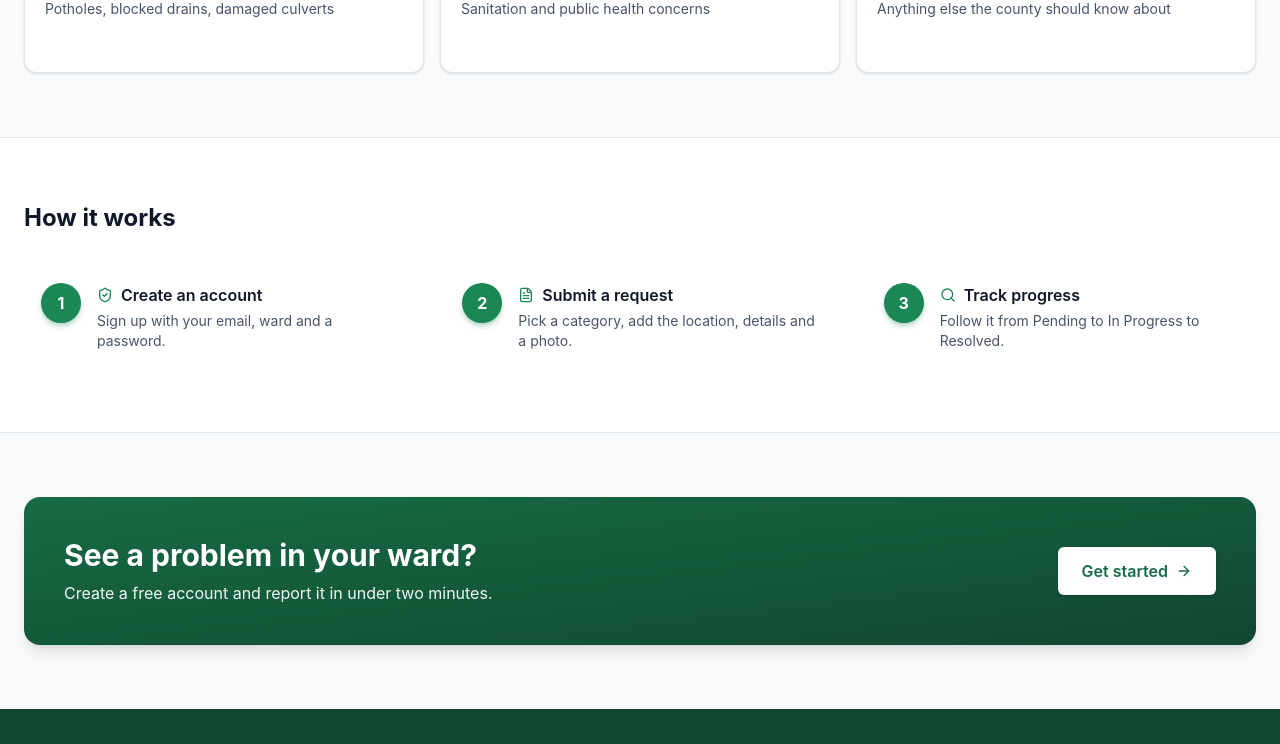
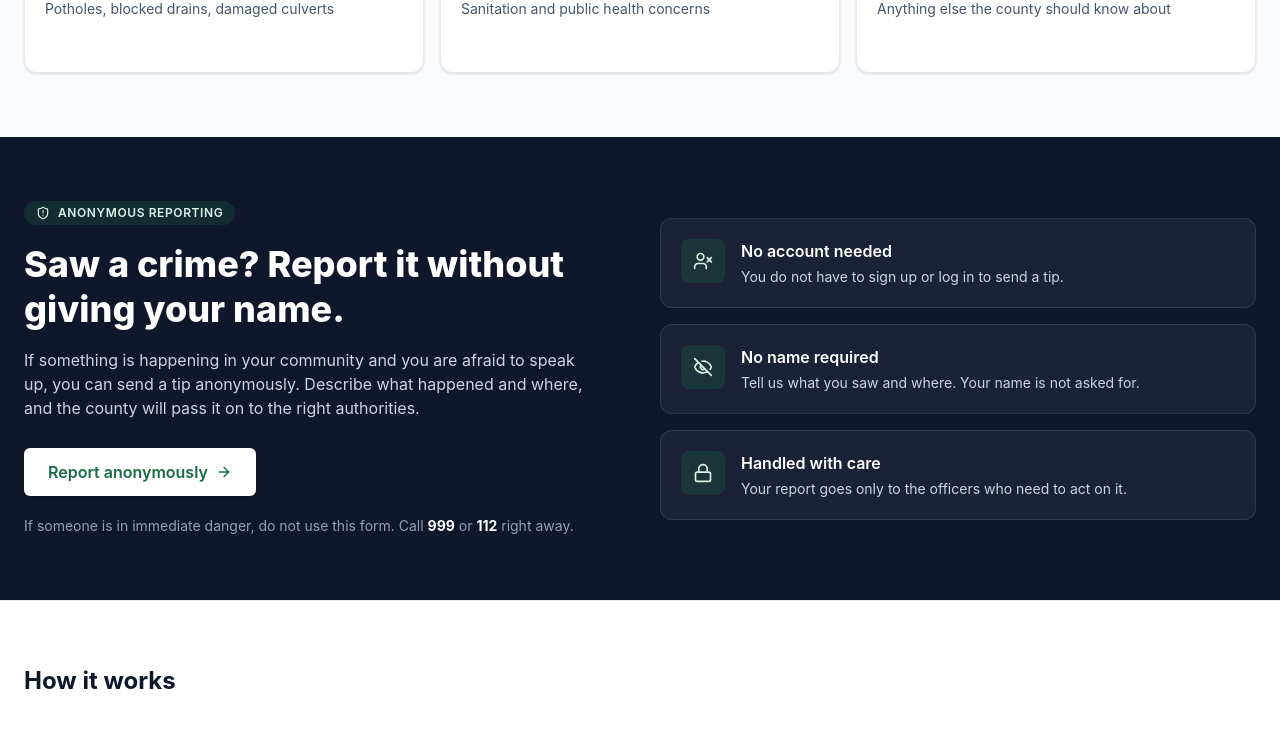
Before and after one commit to limecraftt/huduma-muranga, a React (Vite) app: page / in a window 1280 px wide. Shown: the part 1315-2059 px from the top of the page. Built offline with nearby package versions, Linux system fonts and the light colour scheme; no server answers.

Commit message:
Link landing page anonymous section to /report-crime

```diff
--- a/src/pages/LandingPage.jsx
+++ b/src/pages/LandingPage.jsx
@@ -1,6 +1,6 @@
 import { useEffect, useRef, useState } from 'react'
 import { Link } from 'react-router-dom'
-import { ArrowRight, BellRing, Camera, FileText, Search, ShieldCheck, Zap } from 'lucide-react'
+import { ArrowRight, BellRing, Camera, EyeOff, FileText, Lock, Search, ShieldAlert, ShieldCheck, UserX, Zap } from 'lucide-react'
 import { useAuth } from '../context/auth'
 import { CATEGORIES, SITE } from '../data/constants'
 import { buttonClasses } from '../lib/helpers'
@@ -19,6 +19,16 @@ const HERO_IMAGES = [
 ]
 
 const SLIDE_INTERVAL_MS = 6000
+
+// Route of your anonymous crime report page. Change it to match your router.
+// It must be a PUBLIC route (not wrapped in ProtectedRoute) so nobody has to log in.
+const ANONYMOUS_PATH = '/report-crime'
+
+const ANON_POINTS = [
+  { icon: UserX, title: 'No account needed', text: 'You do not have to sign up or log in to send a tip.' },
+  { icon: EyeOff, title: 'No name required', text: 'Tell us what you saw and where. Your name is not asked for.' },
+  { icon: Lock, title: 'Handled with care', text: 'Your report goes only to the officers who need to act on it.' },
+]
 
 const FEATURES = [
   { icon: Zap, title: 'Report in minutes', text: 'Pick a category, describe the problem and send it. No queues, no paperwork.' },
@@ -204,6 +214,13 @@ export default function LandingPage() {
                 </Link>
               </>
             )}
+            <Link
+              to={ANONYMOUS_PATH}
+              className="group inline-flex items-center justify-center gap-2 rounded-md bg-black/25 px-5 py-3 text-base font-semibold text-white backdrop-blur-sm transition hover:bg-black/40"
+            >
+              <ShieldAlert className="h-4 w-4 transition-transform duration-300 group-hover:scale-125" aria-hidden="true" />
+              Report a crime anonymously
+            </Link>
           </div>
         </Reveal>
       </HeroSlideshow>
@@ -250,6 +267,50 @@ export default function LandingPage() {
               </Link>
             </Reveal>
           ))}
+        </div>
+      </section>
+
+      {/* Anonymous crime reporting */}
+      <section className="bg-slate-900">
+        <div className="mx-auto grid max-w-7xl items-center gap-10 px-4 py-16 sm:px-6 lg:grid-cols-2">
+          <Reveal>
+            <span className="inline-flex items-center gap-2 rounded-full bg-brand-600/20 px-3 py-1 text-xs font-semibold uppercase tracking-wider text-brand-100">
+              <ShieldAlert className="h-3.5 w-3.5" aria-hidden="true" /> Anonymous reporting
+            </span>
+            <h2 className="mt-4 text-3xl font-extrabold leading-tight text-white sm:text-4xl">
+              Saw a crime? Report it without giving your name.
+            </h2>
+            <p className="mt-4 max-w-xl text-slate-300">
+              If something is happening in your community and you are afraid to speak up, you can send a tip anonymously.
+              Describe what happened and where, and the county will pass it on to the right authorities.
+            </p>
+            <div className="mt-7 flex flex-wrap items-center gap-4">
+              <Link to={ANONYMOUS_PATH} className={`group ${buttonClasses({ variant: 'light', size: 'lg' })}`}>
+                Report anonymously
+                <ArrowRight className="h-4 w-4 transition-transform duration-300 group-hover:translate-x-1" aria-hidden="true" />
+              </Link>
+            </div>
+            <p className="mt-5 max-w-xl text-sm text-slate-400">
+              If someone is in immediate danger, do not use this form. Call <strong className="text-white">999</strong> or{' '}
+              <strong className="text-white">112</strong> right away.
+            </p>
+          </Reveal>
+
+          <div className="grid gap-4">
+            {ANON_POINTS.map((a, i) => (
+              <Reveal key={a.title} delay={i * 120}>
+                <div className="group flex gap-4 rounded-xl border border-white/10 bg-white/5 p-5 transition-all duration-300 hover:-translate-y-1 hover:border-brand-400/60 hover:bg-white/10 motion-reduce:transform-none">
+                  <span className="flex h-11 w-11 shrink-0 items-center justify-center rounded-lg bg-brand-600/20 text-brand-100 transition-all duration-300 group-hover:scale-110 group-hover:bg-brand-600 group-hover:text-white">
+                    <a.icon className="h-5 w-5" aria-hidden="true" />
+                  </span>
+                  <div>
+                    <h3 className="font-semibold text-white">{a.title}</h3>
+                    <p className="mt-1 text-sm text-slate-300">{a.text}</p>
+                  </div>
+                </div>
+              </Reveal>
+            ))}
+          </div>
         </div>
       </section>
 
```
